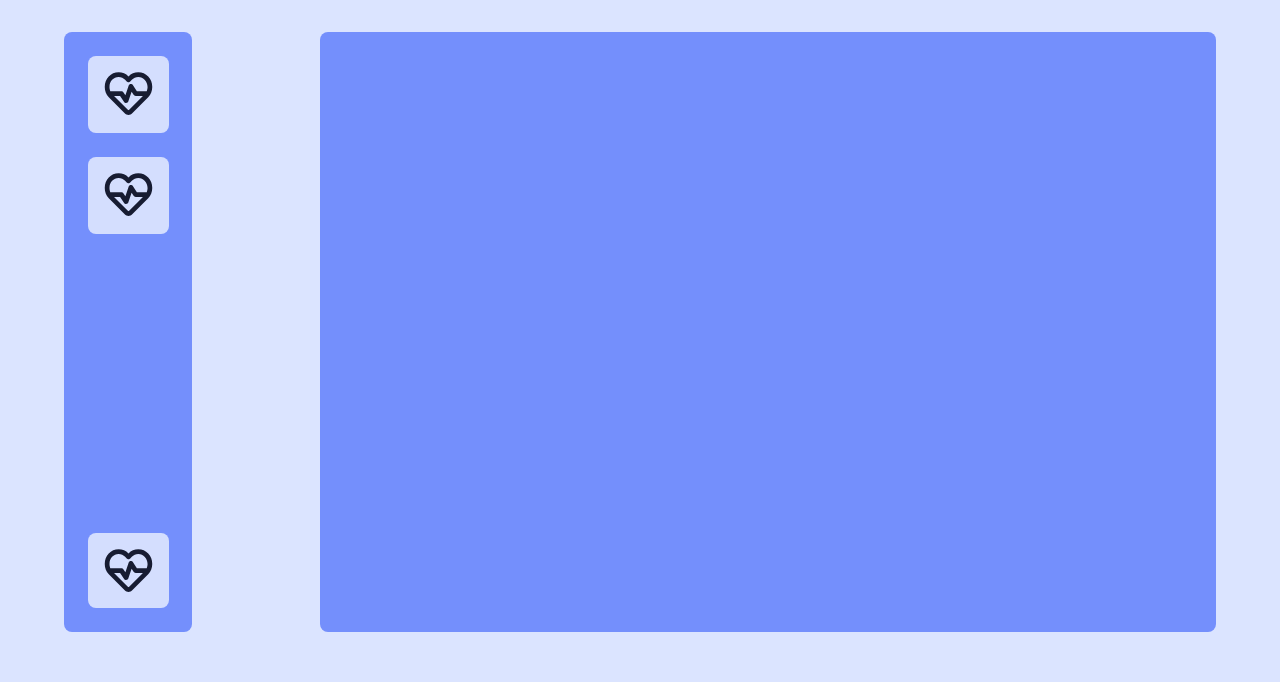
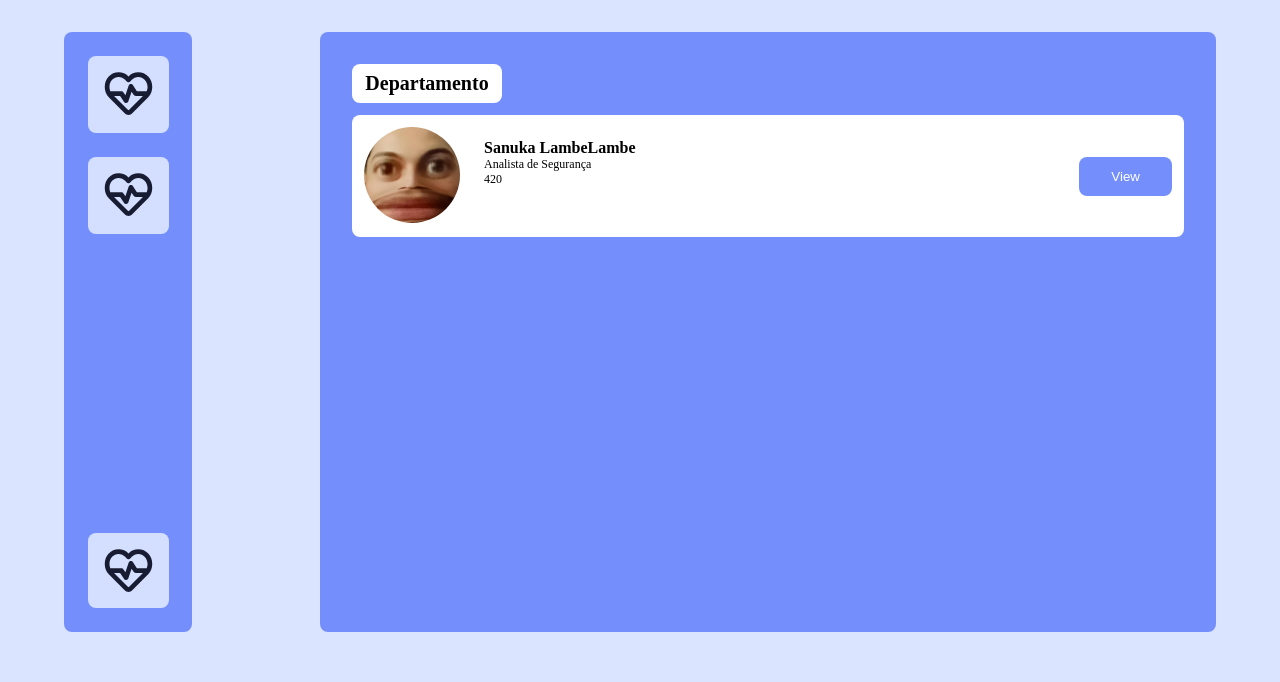
Before and after one commit to neotel-br/demo-app-refactored, a Django app: page /rh in a window 1280 px wide. Shown: the part 118-800 px from the top of the page. Run offline with Django 4.2, Linux system fonts and the light colour scheme.

Commit message:
feat: side bar completed, employee article 80%

```diff
--- a/demoapp/rh/static/css/index.css
+++ b/demoapp/rh/static/css/index.css
@@ -109,4 +109,66 @@ Default: 9px
     justify-content: flex-end;
     background-color: #748FFC;
     border-radius: 0.8rem;
+    padding: 3.2rem ;
 }
+.container-employees{
+    margin-top:1.2rem;
+}
+.employee{
+    display:flex;
+    flex-direction: row;
+    gap: 2.4rem;
+    justify-content: space-between;
+    background-color: white;
+    align-items: center;
+    padding:1.2rem;
+    border-radius: 0.8rem;
+
+}
+.employee-picture img{
+    width: 9.6rem;
+    border-radius: 50%;
+}
+
+.picture-info-employee{
+    display: flex;
+    gap:   1.2rem;
+    align-items: flex-start;
+}
+.employee-info{
+    padding:1.2rem;
+}
+
+
+.employee-btn-view button{
+    background-color: #748FFC;
+    text-decoration: none;
+    border: none;
+    color: white;
+    border-radius: 0.8rem;
+    padding:1.2rem 3.2rem;
+    cursor: pointer;
+}
+
+
+.employee-info .name{
+    font-size: 1.6rem;
+    font-weight: 700;
+}
+.employee-info .title-job{
+    font-size: 1.2rem;
+    font-weight: 500;
+}
+
+.employee-info .id-employee{
+    font-size: 1.2rem;
+    font-weight: 500;
+}
+
+.title-department{
+    background-color: #fff;
+    max-width: 15rem;
+    border-radius: 0.8rem;
+    text-align: center;
+    padding:  0.8rem;
+}
--- a/demoapp/rh/templates/rh/index.html
+++ b/demoapp/rh/templates/rh/index.html
@@ -18,7 +18,27 @@
         </div>
 </div>
 <div class='article'>
-    <div class="person">
+    <div class="title-department">
+        <h1>Departamento</h1>
+    </div>
+    <div class="container-employees" id="">
+        <div class="employee">
+            <div class="picture-info-employee">
+                <div class="employee-picture">
+                    <img src="{% static 'images/sanuka.png' %}" alt="">
+                </div>
+                <div class="employee-info">
+                    <p class="name">Sanuka LambeLambe<p>
+                    <p class="title-job">Analista de Segurança<p>
+                    <p class="id-employee">420<p>
+
+                </div>
+            </div>
+            <div class="employee-btn-view">
+                <button type="button">View</button>
+            </div>
+
+        </div>
 
     </div>
 </div>
```
Also changed, not shown: demoapp/rh/static/images/sanuka.png (added), 1 other file.
